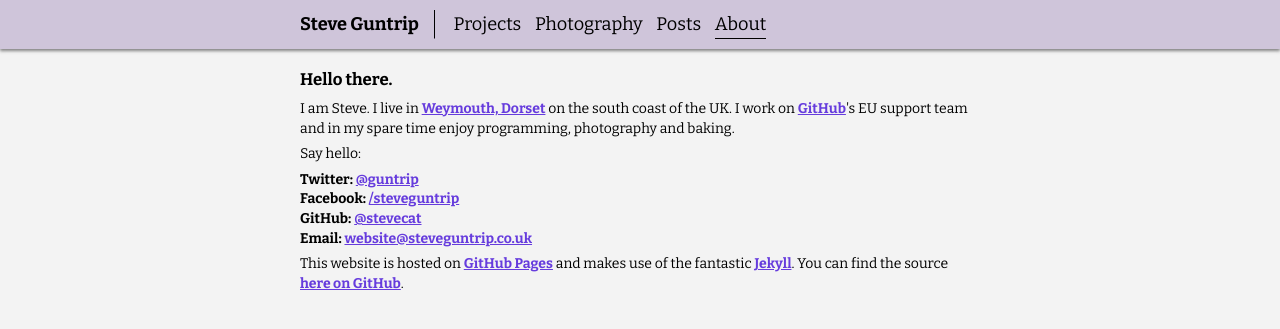
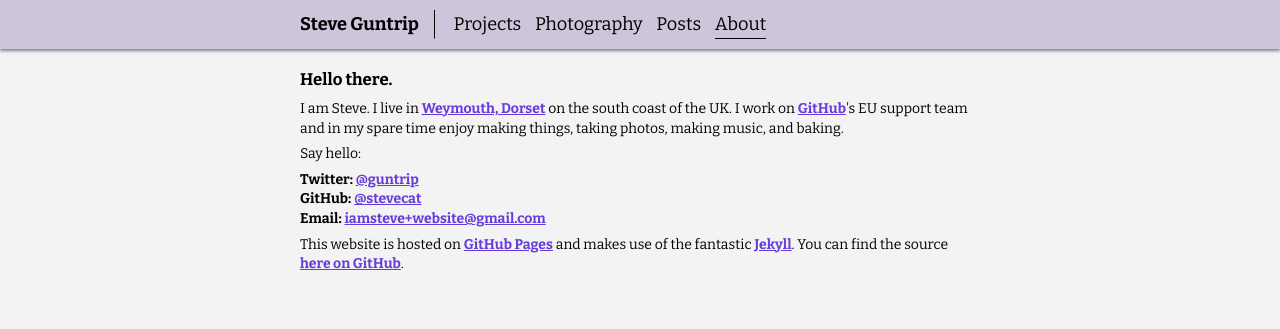
Before and after one commit to guntrip/blog, a Jekyll site: the page built from about/index.html, in a window 1280 px wide. Shown: the top 329 px of the page. Built offline with Jekyll 4.4.1, drawn with Linux system fonts in a browser that asks for light colours.

```diff
--- a/about/index.html
+++ b/about/index.html
@@ -4,16 +4,15 @@ layout: default
 <h4>Hello there.</h4>
 <p>
   I am Steve. I live in <a href="https://en.wikipedia.org/wiki/Weymouth,_Dorset">Weymouth, Dorset</a> on the south coast of the UK. I work on <a href="http://www.github.com/">GitHub</a>'s EU
-  support team and in my spare time enjoy programming, photography and baking.
+  support team and in my spare time enjoy making things, taking photos, making music, and baking.
 </p>
 <p>
   Say hello:
 </p>
 <p>
   <strong>Twitter:</strong> <a href="http://www.twitter.com/guntrip">@guntrip</a> <br />
-  <strong>Facebook:</strong> <a href="http://www.facebook.com/steveguntrip">/steveguntrip</a> <br />
   <strong>GitHub:</strong> <a href="http://www.github.com/stevecat">@stevecat</a> <br />
-  <strong>Email:</strong> <a href="mailto:website@steveguntrip.co.uk">website@steveguntrip.co.uk</a>
+  <strong>Email:</strong> <a href="mailto:iamsteve+website@gmail.com">iamsteve+website@gmail.com</a>
 </p>
 <p>
   This website is hosted on <a href="https://pages.github.com/">GitHub Pages</a> and makes use of the fantastic <a href="https://jekyllrb.com/">Jekyll</a>. You can find
```
Also changed, not shown: _posts/projects/2015-05-05-end-of-the-world.md (+1 -1 lines), assets/images/projects/aflogo.png (deleted), assets/images/projects/falafel.jpg, assets/images/projects/fear_falling.jpg (deleted), assets/images/projects/frame.png, assets/images/projects/spoons.jpg, assets/images/projects/tablemagic.png.
